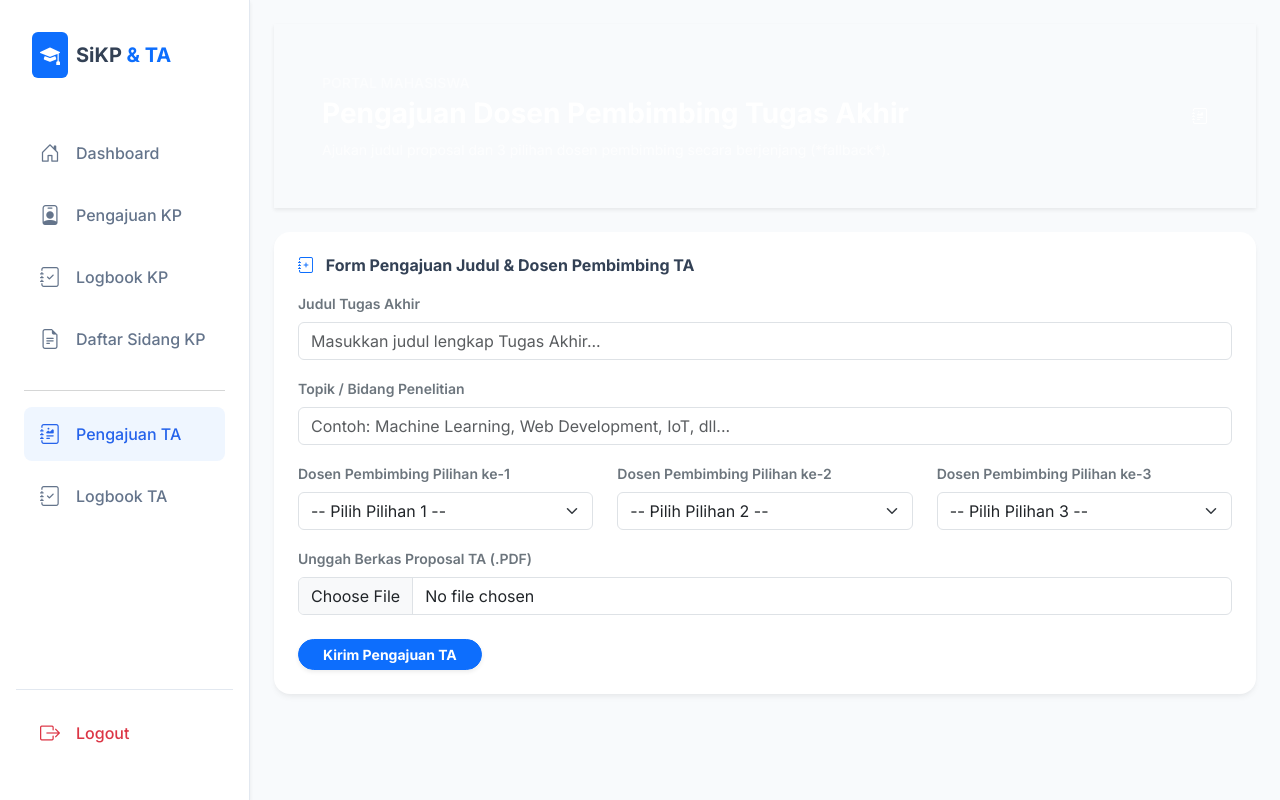
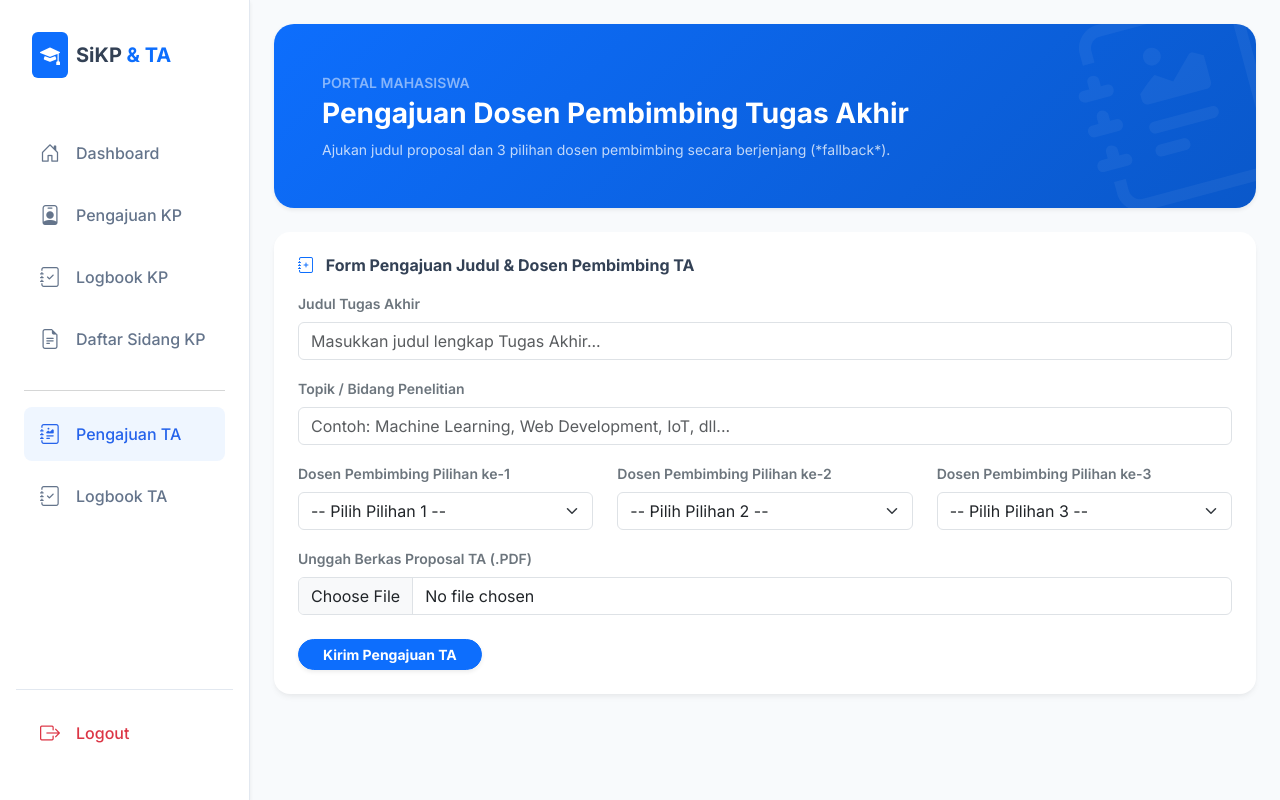
Before and after one commit to rakafarel/sikap-website, a Flask app: template src/templates/mahasiswa_ta_pengajuan.html in a window 1280 px wide. Run offline with Flask 3, Linux system fonts and the light colour scheme; the template is opened without the code that fills it, so the values that code supplies are empty.

Commit message:
fix: Update title and enhance styling for Pengajuan Tugas Akhir page

```diff
--- a/src/templates/mahasiswa_ta_pengajuan.html
+++ b/src/templates/mahasiswa_ta_pengajuan.html
@@ -3,7 +3,7 @@
 <head>
     <meta charset="UTF-8">
     <meta name="viewport" content="width=device-width, initial-scale=1.0">
-    <title>Pengajuan Pembimbing TA - SiKP</title>
+    <title>Pengajuan Tugas Akhir - SiKP & TA</title>
     <link href="https://cdn.jsdelivr.net/npm/bootstrap@5.3.0/dist/css/bootstrap.min.css" rel="stylesheet">
     <link rel="stylesheet" href="https://cdn.jsdelivr.net/npm/bootstrap-icons@1.11.0/font/bootstrap-icons.css">
     <link rel="stylesheet" href="{{ url_for('static', filename='style.css') }}">
@@ -12,10 +12,15 @@
         .card-modern {
             border: none; border-radius: 1rem; background: #ffffff;
             box-shadow: 0 4px 6px -1px rgba(0, 0, 0, 0.05), 0 2px 4px -1px rgba(0, 0, 0, 0.03);
-            transition: transform 0.2s ease-in-out;
         }
-        .card-modern:hover { transform: translateY(-3px); box-shadow: 0 10px 15px -3px rgba(0, 0, 0, 0.08); }
-        .icon-box { width: 40px; height: 40px; display: flex; align-items: center; justify-content: center; border-radius: 0.75rem; font-size: 1.25rem; }
+        .banner-ta {
+            background: linear-gradient(135deg, #0d6efd 0%, #0a58ca 100%);
+            border-radius: 1.25rem; position: relative; overflow: hidden;
+        }
+        .banner-bg-icon {
+            position: absolute; right: -20px; bottom: -40px; font-size: 12rem;
+            color: rgba(255, 255, 255, 0.05); transform: rotate(-15deg);
+        }
     </style>
 </head>
 <body>
```
